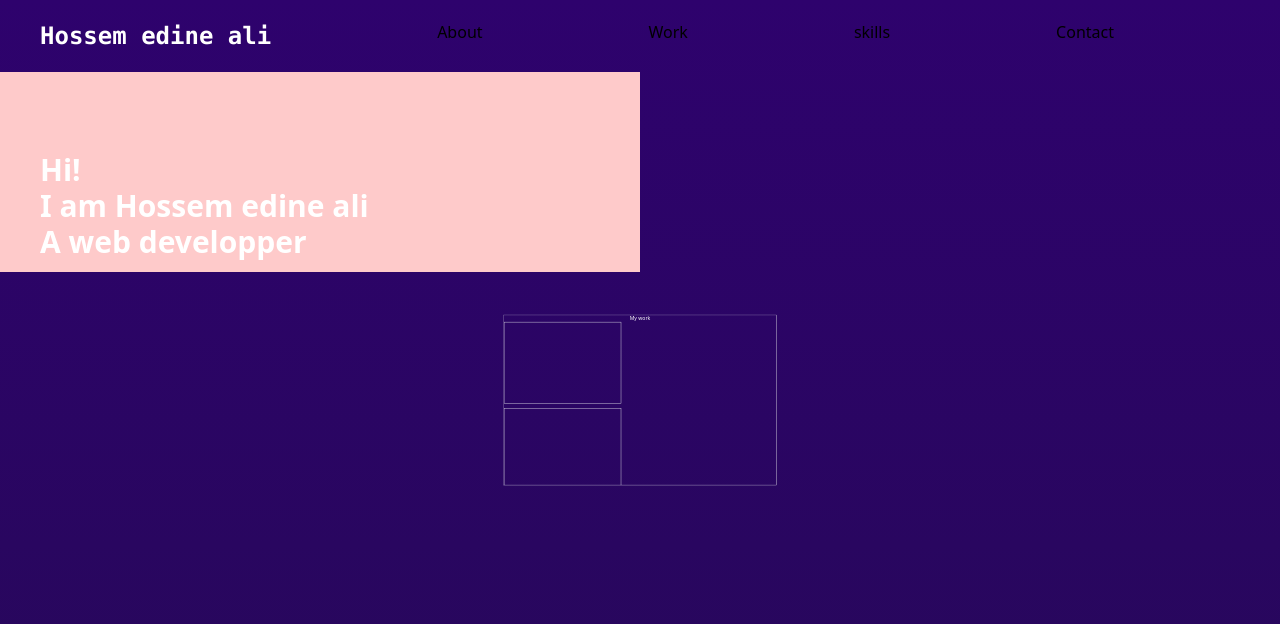
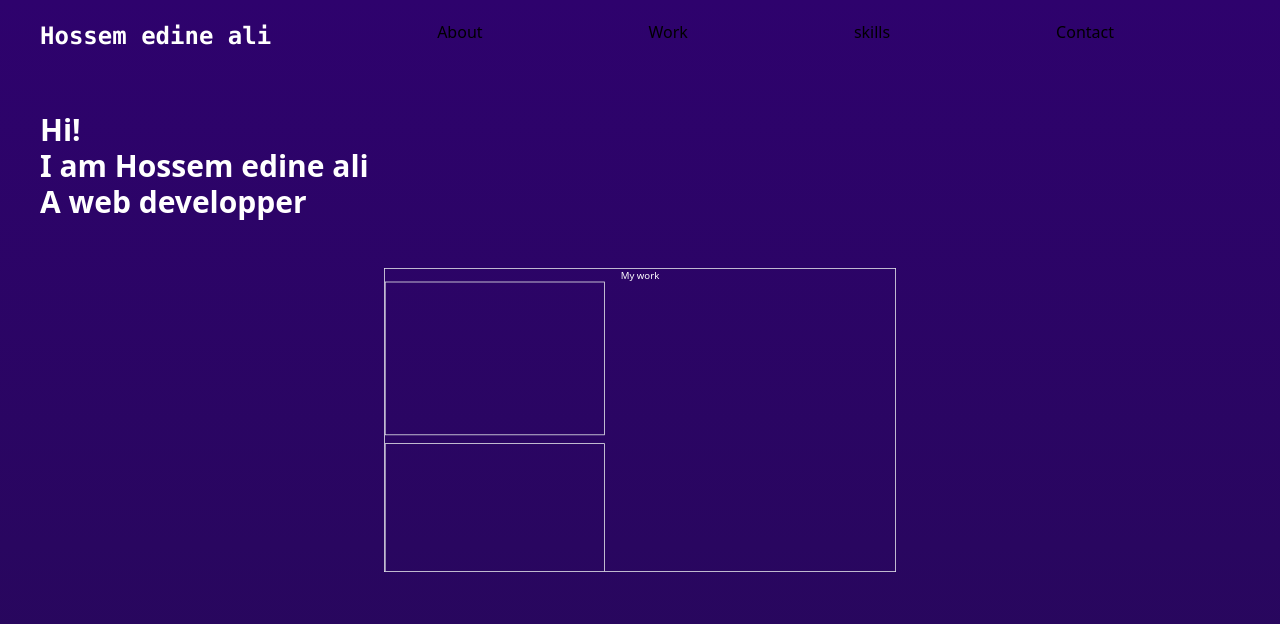
Before and after one commit to hossemedineali/portfolio, a Next.js app: page / in a window 1280 px wide. Shown: the top 624 px of the page. Built offline with nearby package versions, Linux system fonts and the light colour scheme.

Commit message:
fix the scroll

```diff
--- a/src/pages/index.tsx
+++ b/src/pages/index.tsx
@@ -13,7 +13,7 @@ const Home: NextPage = () => {
 const y=useAnimation()
 
 const [top,setTop]=useState<number>(0)
-const [progress,setProgress]=useState(0.3)
+const [progress,setProgress]=useState(0.4)
 const [position,setPosition]=useState(0)
 
 
@@ -27,7 +27,7 @@ const [position,setPosition]=useState(0)
       setPosition(0)
     }
       if(scrollY.get()<320){
-        if((scrollY.get()/320)>0.3&&(scrollY.get()/320)<0.99){
+        if((scrollY.get()/320)>0.4&&(scrollY.get()/320)<1){
           setTop(scrollY.get())
           setProgress(scrollY.get()/320)
 
@@ -38,7 +38,7 @@ const [position,setPosition]=useState(0)
 
       if(scrollY.get()>360&&scrollY.get()<640){
         if(scrollY.get()<640){
-          if(-1*(1-(640/scrollY.get()))>0.33){
+          if(-1*(1-(640/scrollY.get()))>0.4){
             setProgress(-1*(0.12+1-(640/scrollY.get())))
 
           }
@@ -66,7 +66,7 @@ const [position,setPosition]=useState(0)
         <Header/>
 
         <div className="relative h-screen     ">
-          <div className="w-full px-10 md:w-1/2 h-[200px] md:py-20 bg-red-200">
+          <div className="w-full px-10 md:w-1/2 h-[200px] md:py-10 ">
                 <p className="text-white text-xl md:text-2xl lg:text-3xl font-bold">Hi!</p>
                 <p className="text-white text-xl md:text-2xl lg:text-3xl font-bold">I am Hossem edine ali</p>
                 <p className="text-white text-xl md:text-2xl lg:text-3xl font-bold">A web developper</p>
@@ -74,7 +74,7 @@ const [position,setPosition]=useState(0)
             {/*   */}
          {true&& <motion.div  style={{scale:`${+progress.toString()}` ,  } }
 
-         className={` ${position==0?'fixed': 'relative'}  ${position==0?'': 'h-[550px] top-[50%]'}  top-0 right-0 left-0 bottom-0  z-10 border-2 ${progress>0.9?'overflow-auto':'overflow-hidden'} scrollbar-hide`}>
+         className={` ${position==0?'fixed': 'absolute  '}   ${position==0?'top-0 right-0 left-0 bottom-0': 'top-[480px] right-0 left-0 bottom-[-380px]'}    z-10 border-2 ${progress>0.9?'overflow-auto':'overflow-hidden'} scrollbar-hide mt-10`}>
               <Work/>
           </motion.div>}
 
```
Lines whose indentation alone changed are shown as unchanged.
